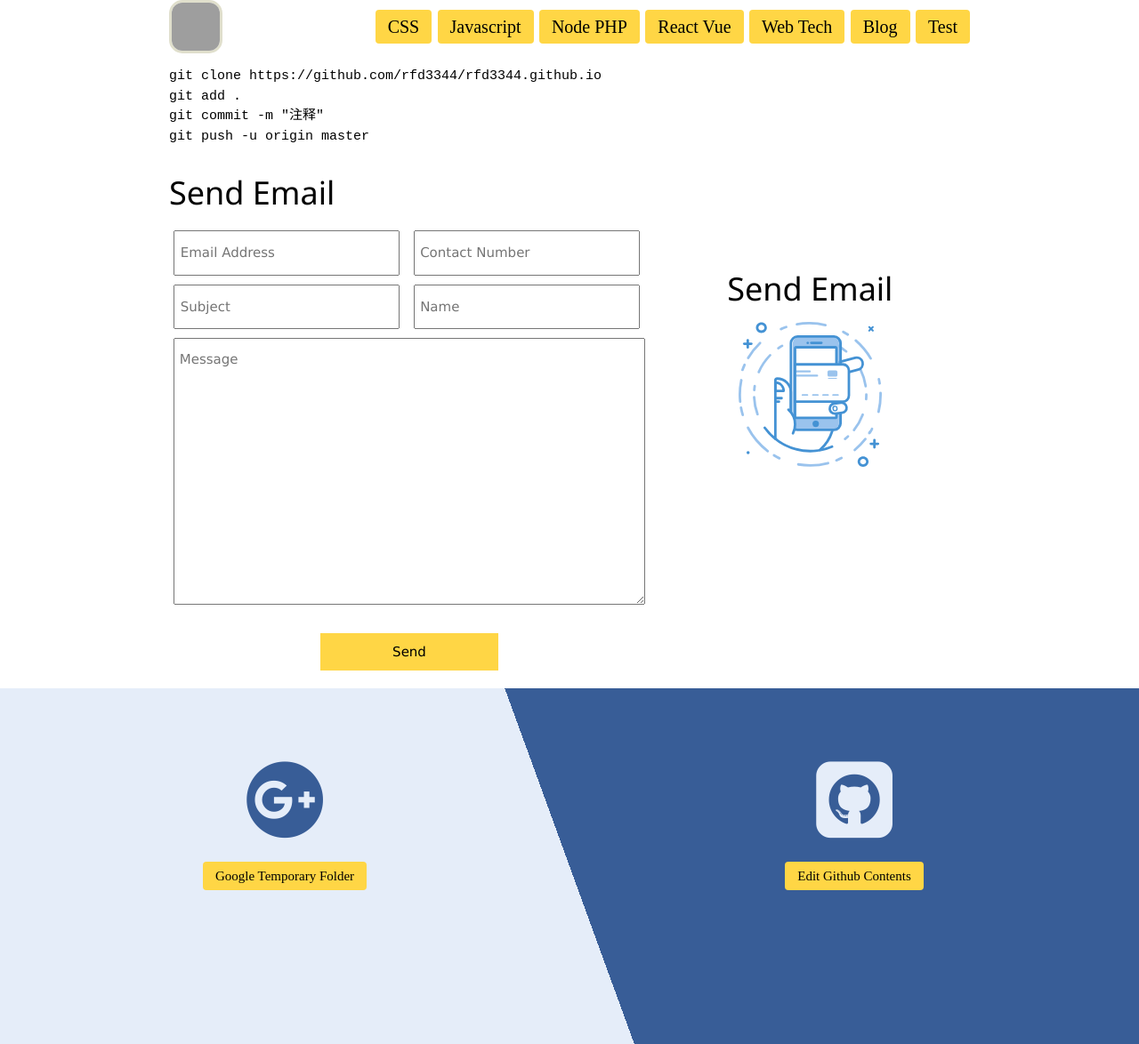
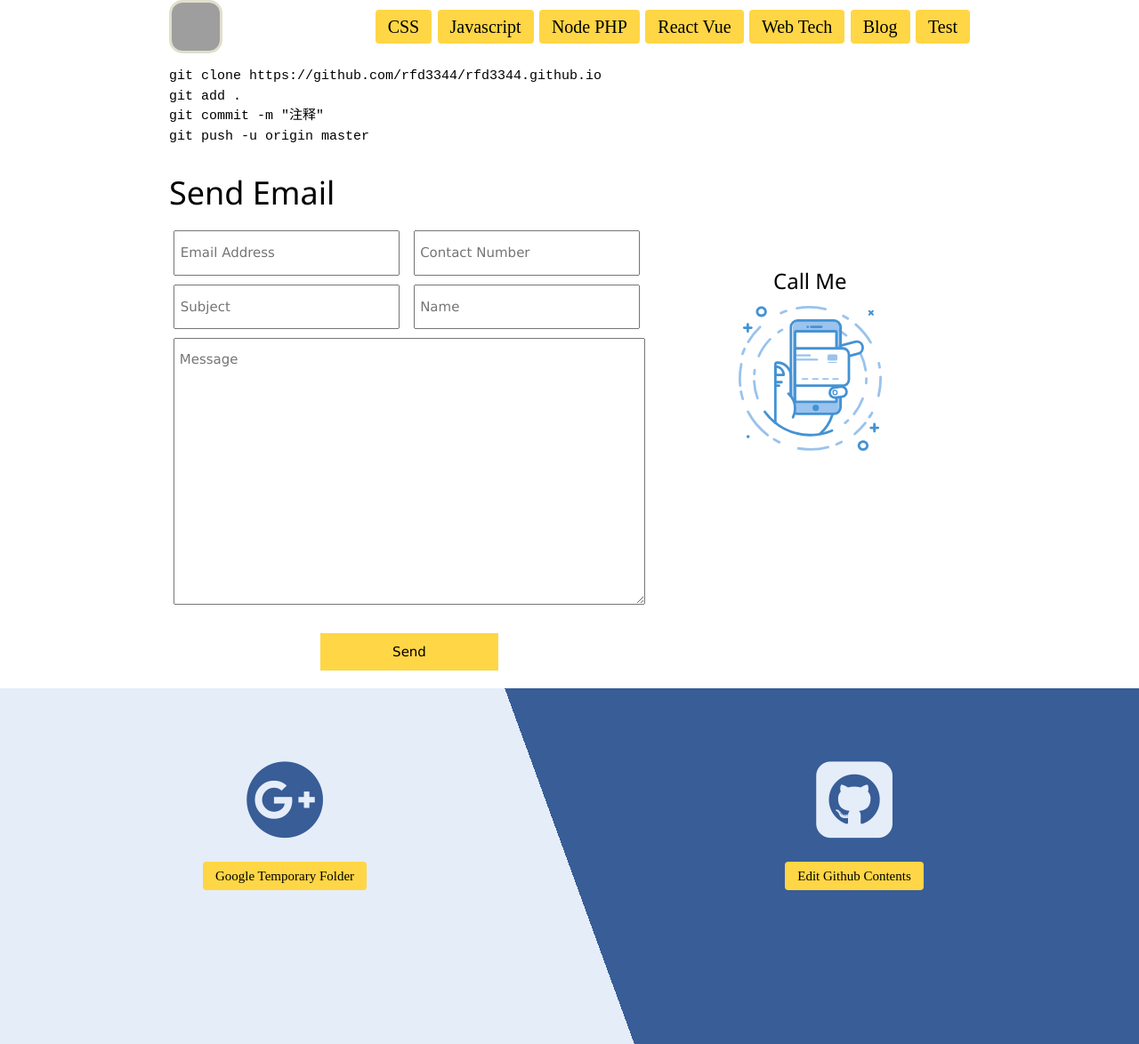
Before and after one commit to rfd3344a/rfd3344.github.io, a Jekyll site: the page built from index.html, in a window 1280 px wide. Shown: the whole page at 89% size. Built offline with Jekyll 4.4.1, drawn with Linux system fonts in a browser that asks for light colours; some web fonts are replaced; grey boxes are pictures that could not be loaded.

Commit message:
Update index.html

```diff
--- a/index.html
+++ b/index.html
@@ -33,10 +33,8 @@ git push -u origin master
    </form>
    </div>
    <a id="Phone" href="tel:+610451950926">
-      <h1> Send Email</h1>
-      <img src="{{ site.baseurl }}/images/ContactIcon.svg" width="50%"  />
-
-
+      <h3> Call Me</h3>
+      <img src="{{ site.baseurl }}/images/ContactIcon.svg" width="50%" />
    </a>
 </section>
 
```
